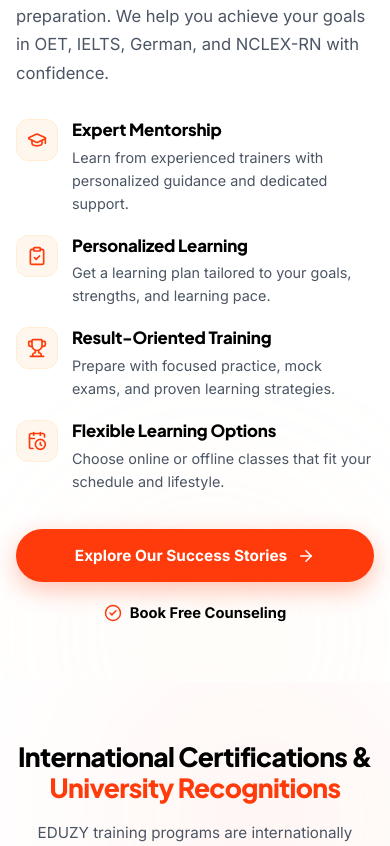
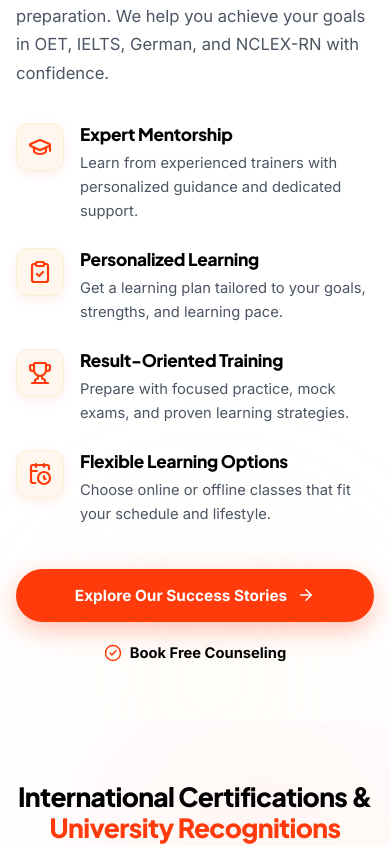
Before and after one commit to ClixDot/Eduzy, a React (Vite) app: page / in a window 390 px wide. Shown: the part 2102-2948 px from the top of the page. Built offline with nearby package versions, Linux system fonts and the light colour scheme.

Commit message:
Increase icon size to 26px in 52px wrap and enhance grid/content spacing for Why Choose EDUZY features

```diff
--- a/src/components/About.css
+++ b/src/components/About.css
@@ -287,9 +287,9 @@
 .about__features-grid {
   display: grid;
   grid-template-columns: repeat(2, 1fr);
-  gap: 26px 28px;
-  margin-top: 10px;
-  margin-bottom: 6px;
+  gap: 34px 38px;
+  margin-top: 16px;
+  margin-bottom: 12px;
 }
 
 .about__feature-card {
@@ -299,7 +299,7 @@
   padding: 0;
   box-shadow: none;
   display: flex;
-  gap: 14px;
+  gap: 18px;
   align-items: flex-start;
   opacity: 1 !important;
   transition: transform 0.2s ease;
@@ -313,9 +313,9 @@
 }
 
 .about__feature-icon-wrap {
-  width: 42px;
-  height: 42px;
-  border-radius: 12px;
+  width: 52px;
+  height: 52px;
+  border-radius: 14px;
   background: #FFF7ED;
   color: #FF3B0B;
   display: flex;
@@ -323,7 +323,14 @@
   justify-content: center;
   flex-shrink: 0;
   border: 1px solid #FFEDD5;
+  box-shadow: 0 4px 12px rgba(255, 59, 11, 0.08);
   transition: all 0.25s ease;
+}
+
+.about__feature-icon {
+  width: 26px;
+  height: 26px;
+  flex-shrink: 0;
 }
 
 .about__feature-card:hover .about__feature-icon-wrap {
@@ -331,32 +338,32 @@
   color: #ffffff;
   border-color: #FF3B0B;
   transform: scale(1.06);
-  box-shadow: 0 4px 14px rgba(255, 59, 11, 0.28);
+  box-shadow: 0 6px 18px rgba(255, 59, 11, 0.3);
 }
 
 .about__feature-info {
   display: flex;
   flex-direction: column;
-  gap: 4px;
+  gap: 6px;
   opacity: 1 !important;
 }
 
 .about__feature-title {
   font-family: var(--font-heading);
-  font-size: 1.05rem;
+  font-size: 1.08rem;
   font-weight: 800;
   color: #000000 !important;
   margin: 0;
   line-height: 1.35;
-  letter-spacing: -0.01em;
+  letter-spacing: -0.015em;
   opacity: 1 !important;
 }
 
 .about__feature-desc {
-  font-size: 0.90rem;
+  font-size: 0.92rem;
   color: #4B5563 !important;
   font-weight: 400;
-  line-height: 1.6;
+  line-height: 1.62;
   margin: 0;
   opacity: 1 !important;
 }
@@ -511,7 +518,23 @@
 
   .about__features-grid {
     grid-template-columns: 1fr;
-    gap: 20px;
+    gap: 24px;
+    margin-top: 14px;
+  }
+
+  .about__feature-card {
+    gap: 16px;
+  }
+
+  .about__feature-icon-wrap {
+    width: 48px;
+    height: 48px;
+    border-radius: 12px;
+  }
+
+  .about__feature-icon {
+    width: 24px;
+    height: 24px;
   }
 
   .about__action-row {
--- a/src/components/About.jsx
+++ b/src/components/About.jsx
@@ -166,7 +166,7 @@ export default function About() {
               return (
                 <div key={idx} className="about__feature-card">
                   <div className="about__feature-icon-wrap">
-                    <Icon size={20} className="about__feature-icon" />
+                    <Icon size={26} className="about__feature-icon" strokeWidth={2.2} />
                   </div>
                   <div className="about__feature-info">
                     <h3 className="about__feature-title">{item.title}</h3>
```
